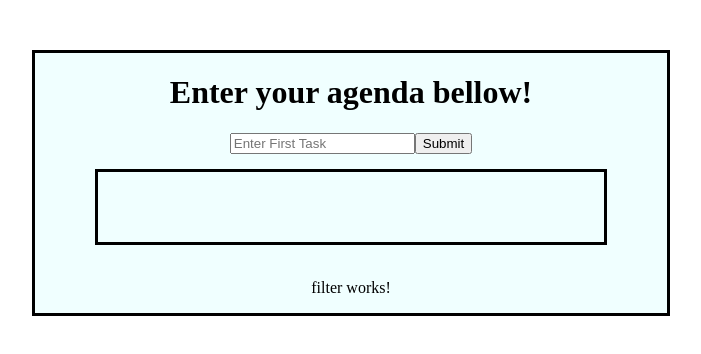
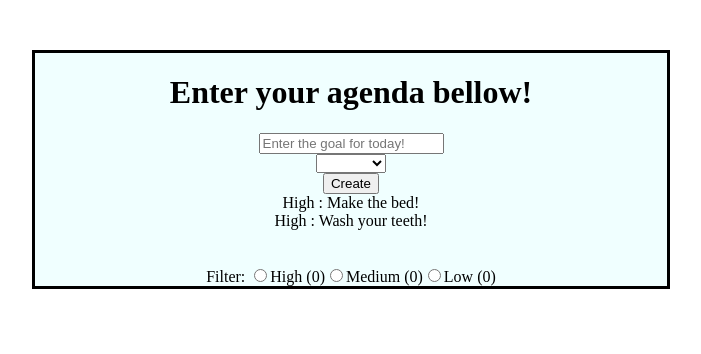
Before and after one commit to marco19972015/ToDoProjectV3, an Angular app: page / in a window 1280 px wide. Shown: the top 354 px of the page, without its empty margins (289-990 px from the left). Built offline with nearby package versions, Linux system fonts and the light colour scheme.

Commit message:
Added dependency injection to my to-do component, will as well as made some changes to my service and model classes, speicifally made a change to take in priority as a string

```diff
--- a/src/app/Models/Agenda.ts
+++ b/src/app/Models/Agenda.ts
@@ -1,10 +1,10 @@
 export class Agenda{
 
-    constructor(order: number, userInput: string){
-        this.order = order;
+    constructor(priority: string, userInput: string){
+        this.priority = priority;
         this.userInput = userInput
     }
 
-    order: number;
+    priority: string = '';
     userInput: string;
 }
--- a/src/app/Services/agenda.service.ts
+++ b/src/app/Services/agenda.service.ts
@@ -2,14 +2,14 @@ import { Agenda } from "../Models/Agenda";
 
 export class AgendaService {
     agendas: Agenda[] = [
-        new Agenda(1, 'Make the bed!'),
-        new Agenda(1, 'Wash your teeth!')
+        new Agenda('High', 'Make the bed!'),
+        new Agenda('High', 'Wash your teeth!')
     ];
 
     getEntireAgenda() { return this.agendas; }
 
-    createAgenda(order: number, userInput: string){
-        let newGaol = new Agenda(order, userInput)
+    createAgenda(priority: string, userInput: string){
+        let newGaol = new Agenda(priority, userInput)
         this.agendas.push(newGaol)
     }
 }
--- a/src/app/container/container.component.html
+++ b/src/app/container/container.component.html
@@ -1,6 +1,6 @@
 <main class="container">
 
     <to-do class="component-content">
+    </to-do>
 
-    </to-do>
 </main>
--- a/src/app/container/to-do/filter/filter.component.html
+++ b/src/app/container/to-do/filter/filter.component.html
@@ -1 +1,12 @@
-<p>filter works!</p>
+<div>
+    <br><br>
+    <span>Filter: </span>
+    <input type="radio" name="filter" id="High">
+    <span>{{'High ('+high+')'}}</span>
+
+    <input type="radio" name="filter" id="Medium">
+    <span>{{'Medium ('+high+')'}}</span>
+
+    <input type="radio" name="filter" id="Low">
+    <span>{{'Low ('+high+')'}}</span>
+</div>
--- a/src/app/container/to-do/filter/filter.component.ts
+++ b/src/app/container/to-do/filter/filter.component.ts
@@ -6,5 +6,8 @@ import { Component } from '@angular/core';
   styleUrls: ['./filter.component.css']
 })
 export class FilterComponent {
+  high: number = 0;
+  medium: number = 0;
+  Low: number = 0;
 
 }
--- a/src/app/container/to-do/to-do-list/to-do-list.component.html
+++ b/src/app/container/to-do/to-do-list/to-do-list.component.html
@@ -1,14 +1,6 @@
-<!-- CHILD TEMPLATE -->
-<ng-container *ngIf="showTemplate">
-    {{list}}
-    <br>
-    <p>Select Priority</p>
-    <select name="subscriptionType" [(ngModel)]="chosenPriority">
-        <option value="High">High Priority</option>
-        <option value="Medium">Medium Priority</option>
-        <option value="Low">Low Priority</option>
-    </select>
-     <br>
-     <button (click)="addToList()">Confirm</button>
-</ng-container>
-<br>
+<main>
+    <div *ngFor="let goal of agendaList">
+        {{goal.priority}} :
+        {{goal.userInput}}
+    </div>
+</main>
--- a/src/app/container/to-do/to-do-list/to-do-list.component.ts
+++ b/src/app/container/to-do/to-do-list/to-do-list.component.ts
@@ -1,4 +1,5 @@
-import { Component, ElementRef, Input, ViewChild } from '@angular/core';
+import { Component} from '@angular/core';
+import { AgendaService } from 'src/app/Services/agenda.service';
 
 @Component({
   selector: 'app-to-do-list',
@@ -6,25 +7,15 @@ import { Component, ElementRef, Input, ViewChild } from '@angular/core';
   styleUrls: ['./to-do-list.component.css']
 })
 export class ToDoListComponent {
-  // What I want to pass to another component
-  // I want to pass the chosenPriority and list
-  // I need that passed so I can filter it
 
+  selectedPriority: string = '';
 
-  // in this property we want to recieve the input from the ngFor directive
-  @Input() list: string = '';
+  constructor(private agendaService: AgendaService){}
 
-  // Shows the template
-  showTemplate: boolean = true;
-  // This is binded using ngModel
-  chosenPriority: string = ''
+  agendaList = this.agendaService.getEntireAgenda();
 
 
 
-  addToList(){
-    console.log(this.list);
-    console.log(this.chosenPriority);
-    // removes the template
-    this.showTemplate = !this.showTemplate;
-  }
+
+
 }
--- a/src/app/container/to-do/to-do.component.html
+++ b/src/app/container/to-do/to-do.component.html
@@ -2,26 +2,28 @@
 <main>
     <h1>Enter your agenda bellow!</h1>
 
-    <!-- Section for User input section -->
     <section>
-        <!-- text box and click event to pass data to the component-->
-        <input type="text" placeholder="Enter First Task" [(ngModel)]="userInput">
-        <button (click)="addTaskToArray()">Submit</button>
+        <input type="text" placeholder="Enter the goal for today!" [(ngModel)]="userInput">
+
+        <br>
+        <select name="subscriptionType" [(ngModel)]="priority">
+            <option value="High">High</option>
+            <option value="Medium">Medium</option>
+            <option value="Low">Low</option>
+        </select>
+        <br>
+        <button (click)="createNewGoal()">Create</button>
     </section>
 
-    <!-- Section to show the user what they are typing -->
-    <section class="showUserInput">
-        <ng-container>{{userInput}}</ng-container>
+    <section>
+        <app-to-do-list></app-to-do-list>
     </section>
-    <br>
 
-    <app-filter></app-filter>
-    <!-- Section to display what is in the userInputArray with div -->
     <section>
-        <app-to-do-list *ngFor="let input of userInputArray" [list]="input"></app-to-do-list>
+        <app-filter>
+
+        </app-filter>
     </section>
 
 
-
-
 </main>
--- a/src/app/container/to-do/to-do.component.ts
+++ b/src/app/container/to-do/to-do.component.ts
@@ -11,20 +11,12 @@ export class ToDoComponent {
 
   constructor(private agendaService: AgendaService){}
 
+  priority: string = '';
+  userInput: string = '';
+
+  createNewGoal(){
+    this.agendaService.createAgenda(this.priority, this.userInput);
+  }
 
 
-
-
-
-  // create an array to the initial input push method
-  userInputArray: string[] = [];
-
-  // Store the initial value of the user input
-  userInput: string = '';
-
-  // have this method be the one that adds the input to the array
-  addTaskToArray(){
-    this.userInputArray.push(this.userInput);
-  }
-
 }
```
